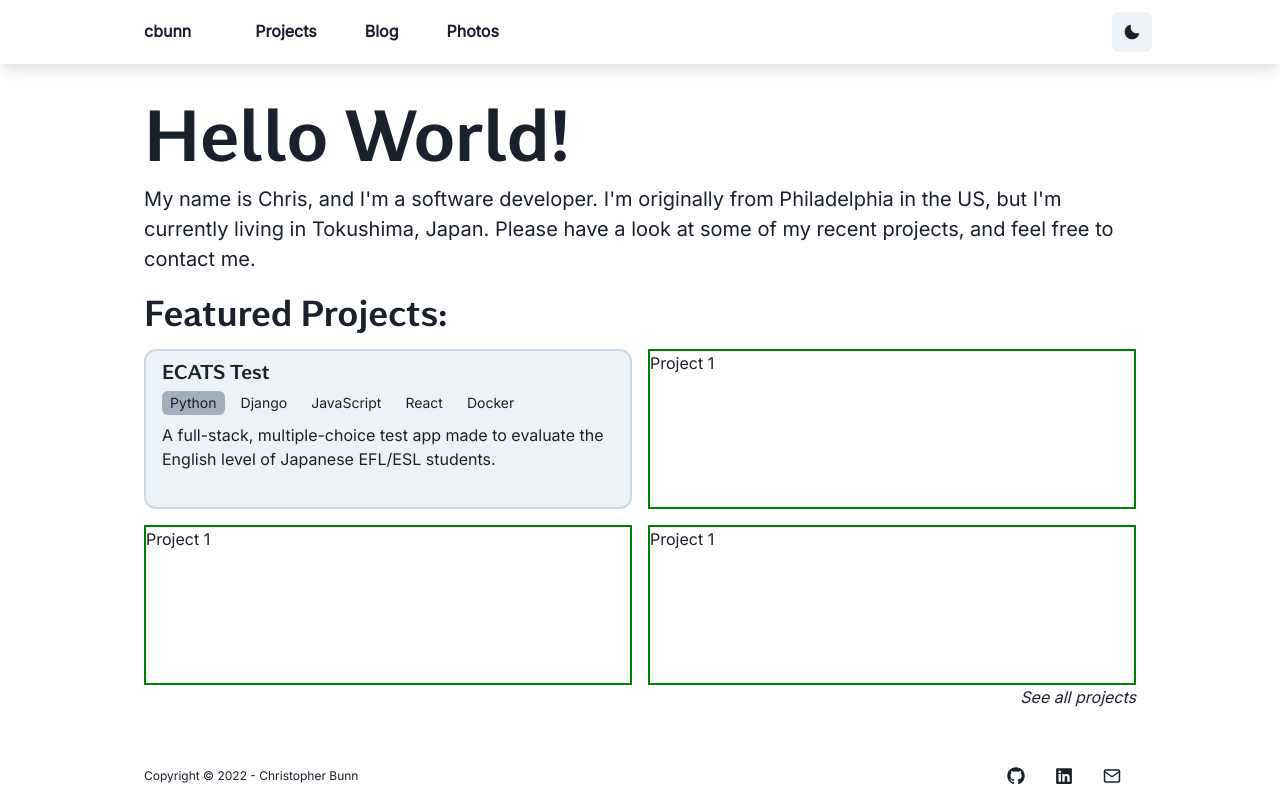
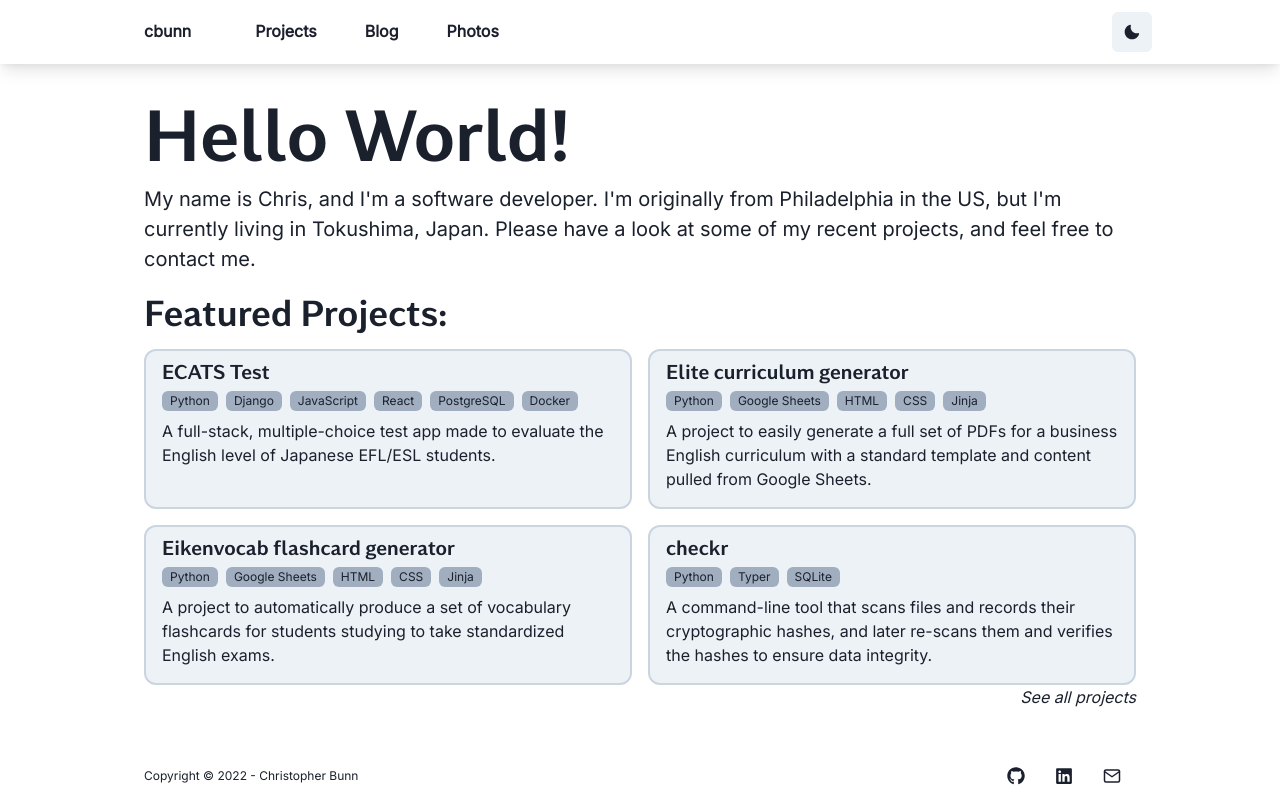
Before and after one commit to cbunn81/cbunn-portfolio, a Next.js app: page / in a window 1280 px wide. Built offline with nearby package versions, Linux system fonts and the light colour scheme.

Commit message:
Replace hard-coded project card contents with that from a local object (will be refactored into separate file later).

```diff
--- a/src/pages/index.tsx
+++ b/src/pages/index.tsx
@@ -16,6 +16,52 @@ import {
 import NextLink from "next/link";
 import { Navbar } from "@components/Navbar";
 import { Footer } from "@components/Footer";
+
+const projects = [
+  {
+    id: 1,
+    title: "ECATS Test",
+    localURL: "/projects#",
+    githubURL: "https://github.com/globallabo/ecats-test",
+    description:
+      "A full-stack, multiple-choice test app made to evaluate the English level of Japanese EFL/ESL students.",
+    technologies: [
+      "Python",
+      "Django",
+      "JavaScript",
+      "React",
+      "PostgreSQL",
+      "Docker",
+    ],
+  },
+  {
+    id: 2,
+    title: "Elite curriculum generator",
+    localURL: "/projects#",
+    githubURL: "https://github.com/globallabo/elite",
+    description:
+      "A project to easily generate a full set of PDFs for a business English curriculum with a standard template and content pulled from Google Sheets.",
+    technologies: ["Python", "Google Sheets", "HTML", "CSS", "Jinja"],
+  },
+  {
+    id: 3,
+    title: "Eikenvocab flashcard generator",
+    localURL: "/projects#",
+    githubURL: "https://github.com/globallabo/eikenvocab",
+    description:
+      "A project to automatically produce a set of vocabulary flashcards for students studying to take standardized English exams.",
+    technologies: ["Python", "Google Sheets", "HTML", "CSS", "Jinja"],
+  },
+  {
+    id: 4,
+    title: "checkr",
+    localURL: "/projects#",
+    githubURL: "https://github.com/cbunn81/checkr",
+    description:
+      "A command-line tool that scans files and records their cryptographic hashes, and later re-scans them and verifies the hashes to ensure data integrity.",
+    technologies: ["Python", "Typer", "SQLite"],
+  },
+];
 
 const Index = () => (
   <>
@@ -64,6 +110,7 @@ const Index = () => (
           Featured Projects:
         </Heading>
         <Flex flexDirection={["column", "row"]} flexWrap="wrap" gap="1em">
+          {projects.map((project) => (
             <LinkBox
               bgColor={useColorModeValue("gray.100", "gray.900")}
               borderWidth="2px"
@@ -76,36 +123,23 @@ const Index = () => (
               py={2}
             >
               <VStack alignItems="start" justifyContent="start" spacing={2}>
-              <LinkOverlay href="/projects/#ecats">
-                <Heading size={["sm", "md"]}>ECATS Test</Heading>
+                <LinkOverlay href={project.localURL}>
+                  <Heading size={["sm", "md"]}>{project.title}</Heading>
                 </LinkOverlay>
                 <HStack>
+                  {project.technologies.map((technology) => (
                     <Tag
                       bgColor={useColorModeValue("gray.400", "")}
-                  size={["sm", "md"]}
+                      size={["sm", "sm"]}
                     >
-                  Python
+                      {technology}
                     </Tag>
-                <Tag size={["sm", "md"]}>Django</Tag>
-                <Tag size={["sm", "md"]}>JavaScript</Tag>
-                <Tag size={["sm", "md"]}>React</Tag>
-                <Tag size={["sm", "md"]}>Docker</Tag>
+                  ))}
                 </HStack>
-              <Text>
-                A full-stack, multiple-choice test app made to evaluate the
-                English level of Japanese EFL/ESL students.
-              </Text>
+                <Text>{project.description}</Text>
               </VStack>
             </LinkBox>
-          <Box border="2px solid green" h="10em" flex="1 0 40%">
-            Project 1
-          </Box>
-          <Box border="2px solid green" h="10em" flex="1 0 40%">
-            Project 1
-          </Box>
-          <Box border="2px solid green" h="10em" flex="1 0 40%">
-            Project 1
-          </Box>
+          ))}
         </Flex>
         <Flex justifyContent="end">
           <NextLink href="/projects" passHref>
```
Lines whose indentation alone changed are shown as unchanged.
